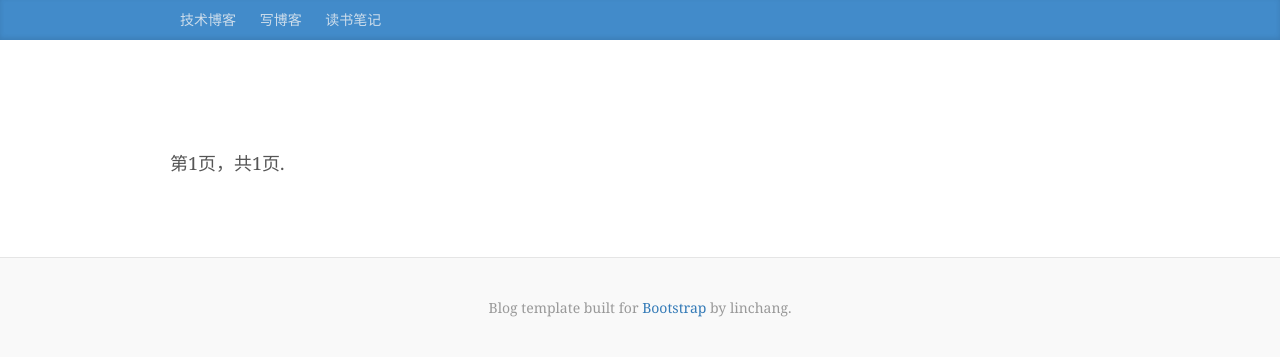
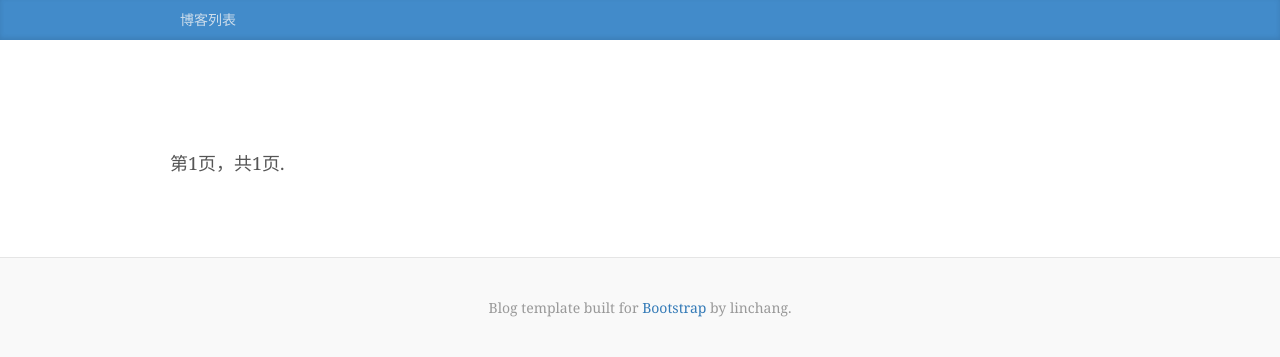
Before and after one commit to linchang1991/project002, a Django app: page /blogs/ in a window 1280 px wide. Shown: the top 357 px of the page. Run offline with Django 3.2, Linux system fonts and the light colour scheme; data that the repository does not hold is empty; some libraries are stand-ins or nearby versions.

Commit message:
屏蔽掉几个标签页

```diff
--- a/blog/templates/base.html
+++ b/blog/templates/base.html
@@ -35,9 +35,8 @@
     <div class="blog-masthead">
       <div class="container">
         <nav class="blog-nav">
-          <a class="blog-nav-item" href="/blogs/">技术博客</a>
-          <a class="blog-nav-item" href="/new_blog/">写博客</a>
-          <a class="blog-nav-item" href="#">读书笔记</a>
+          <a class="blog-nav-item" href="/blogs/">博客列表</a>
+          <!--<a class="blog-nav-item" href="/new_blog/">写博客</a>-->
         </nav>
       </div>
     </div>
```
